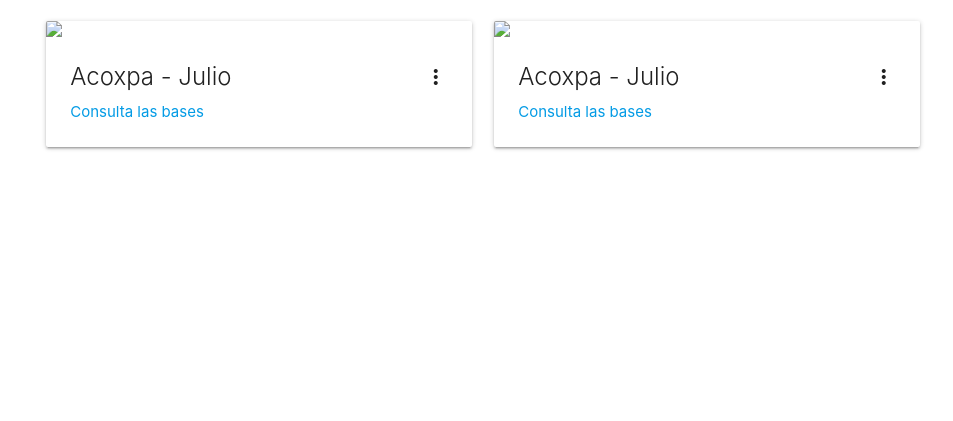
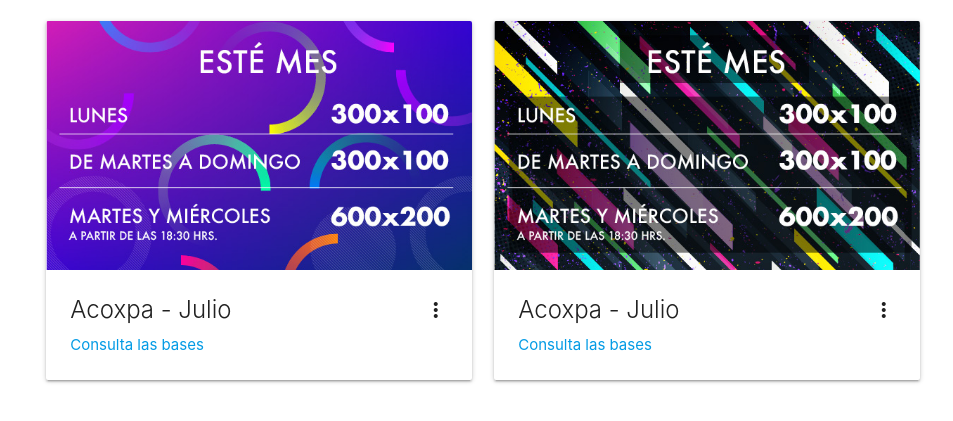
Before and after one commit to VianeyCadena/Card_Teste, a plain HTML site: page index.html in a window 1280 px wide. Shown: the part 123-544 px from the top of the page, without its empty margins (157-1110 px from the left). Drawn offline with nearby package versions, Linux system fonts and the light colour scheme; the site is published under a folder, as on GitHub Pages, so addresses that start at the root find nothing.

Commit message:
fix img bug

```diff
--- a/index.html
+++ b/index.html
@@ -18,7 +18,7 @@
     <div class="col s6">
         <div class="card">
             <div class="card-image waves-effect waves-block waves-light">
-                <img class="activator" src="/assets/img/01.jpg">
+                <img class="activator" src="./assets/img/01.jpg">
             </div>
             <div class="card-content">
                 <span class="card-title activator grey-text text-darken-4">Acoxpa - Julio<i class="material-icons right">more_vert</i></span>
@@ -39,7 +39,7 @@
     <div class="col s6">
             <div class="card">
                 <div class="card-image waves-effect waves-block waves-light">
-                    <img class="activator" src="/assets/img/02.jpg">
+                    <img class="activator" src="./assets/img/02.jpg">
                 </div>
                 <div class="card-content">
                     <span class="card-title activator grey-text text-darken-4">Acoxpa - Julio<i class="material-icons right">more_vert</i></span>
```
Also changed, not shown: 1 other file.
